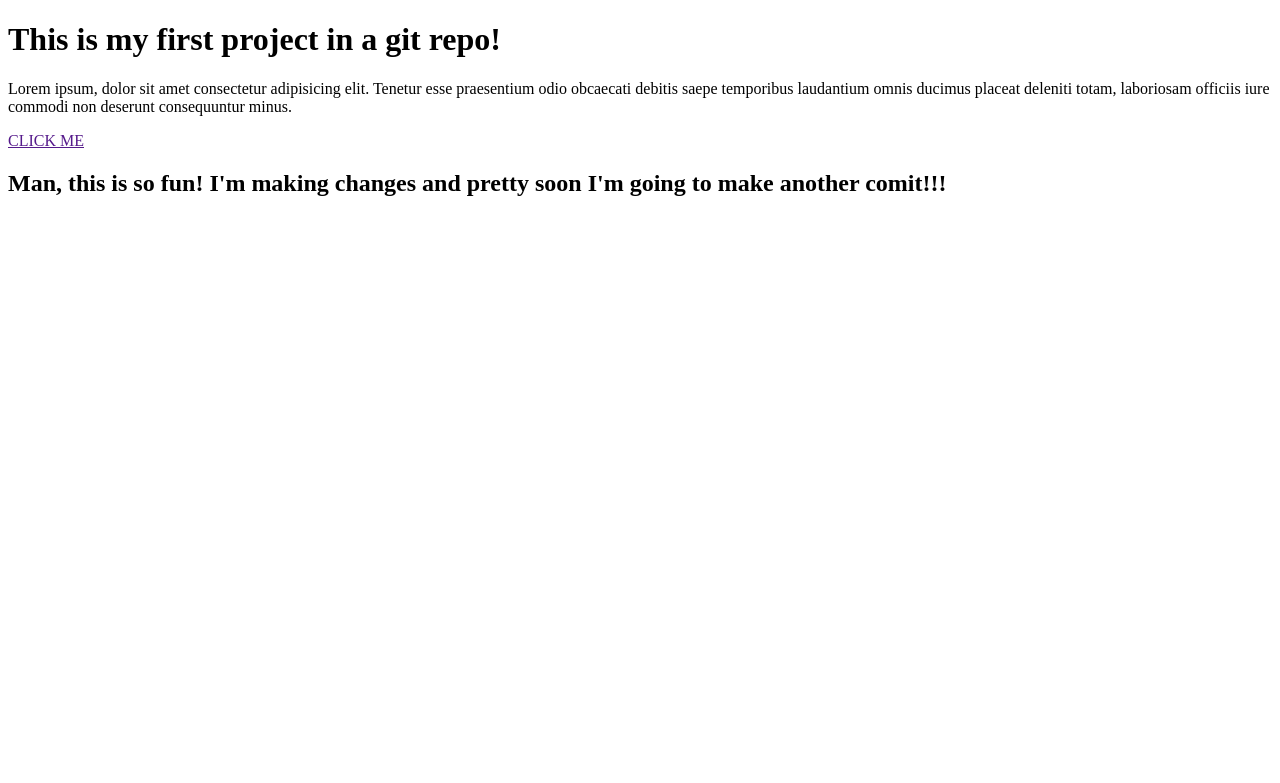
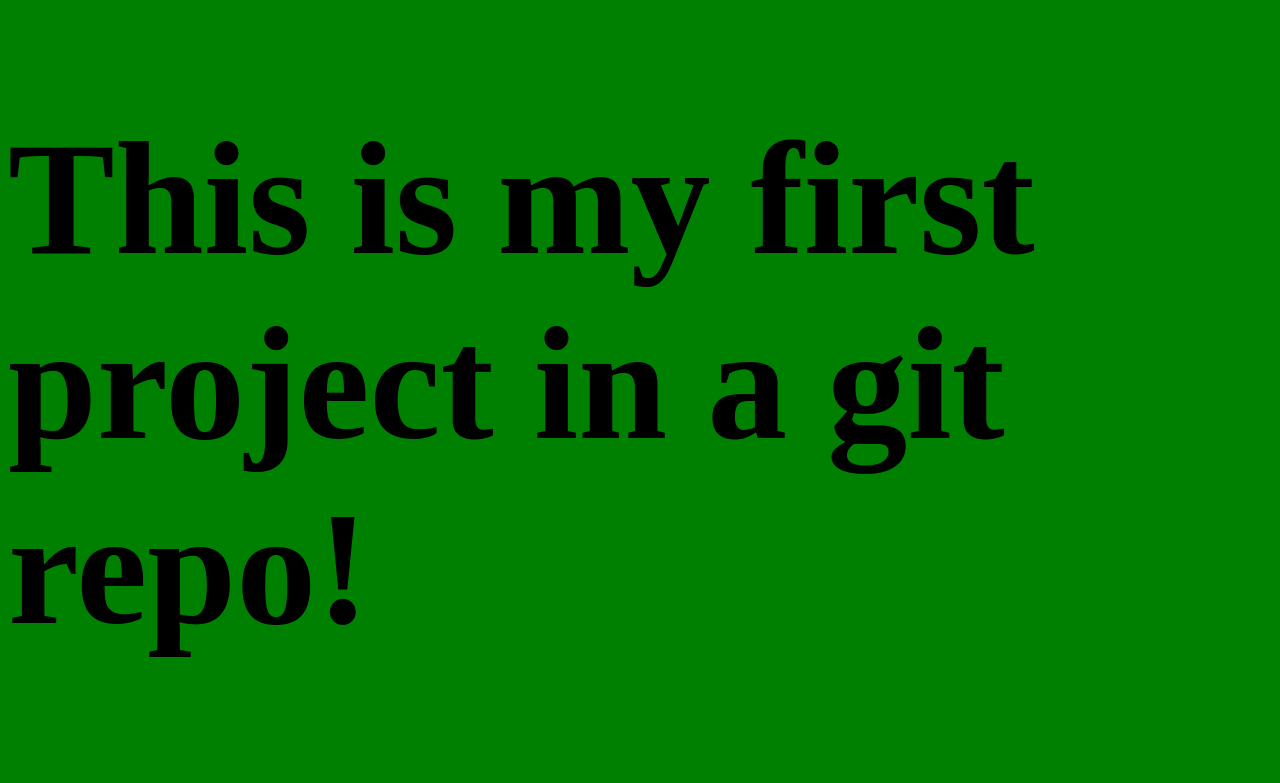
Before and after one commit to JihyeJayPark/urban-engine, a plain HTML site: page index.html in a window 1280 px wide. Shown: the top 783 px of the page. Drawn offline with Linux system fonts and the light colour scheme.

Commit message:
added stylesheet

```diff
--- a/index.html
+++ b/index.html
@@ -5,6 +5,7 @@
     <meta http-equiv="X-UA-Compatible" content="IE=edge">
     <meta name="viewport" content="width=device-width, initial-scale=1.0">
     <title>Document</title>
+    <link rel="stylesheet" href="style.css">
 </head>
 <body>
     <h1>This is my first project in a git repo!</h1>
--- /dev/null
+++ b/style.css
@@ -0,0 +1,4 @@
+body {
+    background: green;
+    font-size: 80px;
+}
```
